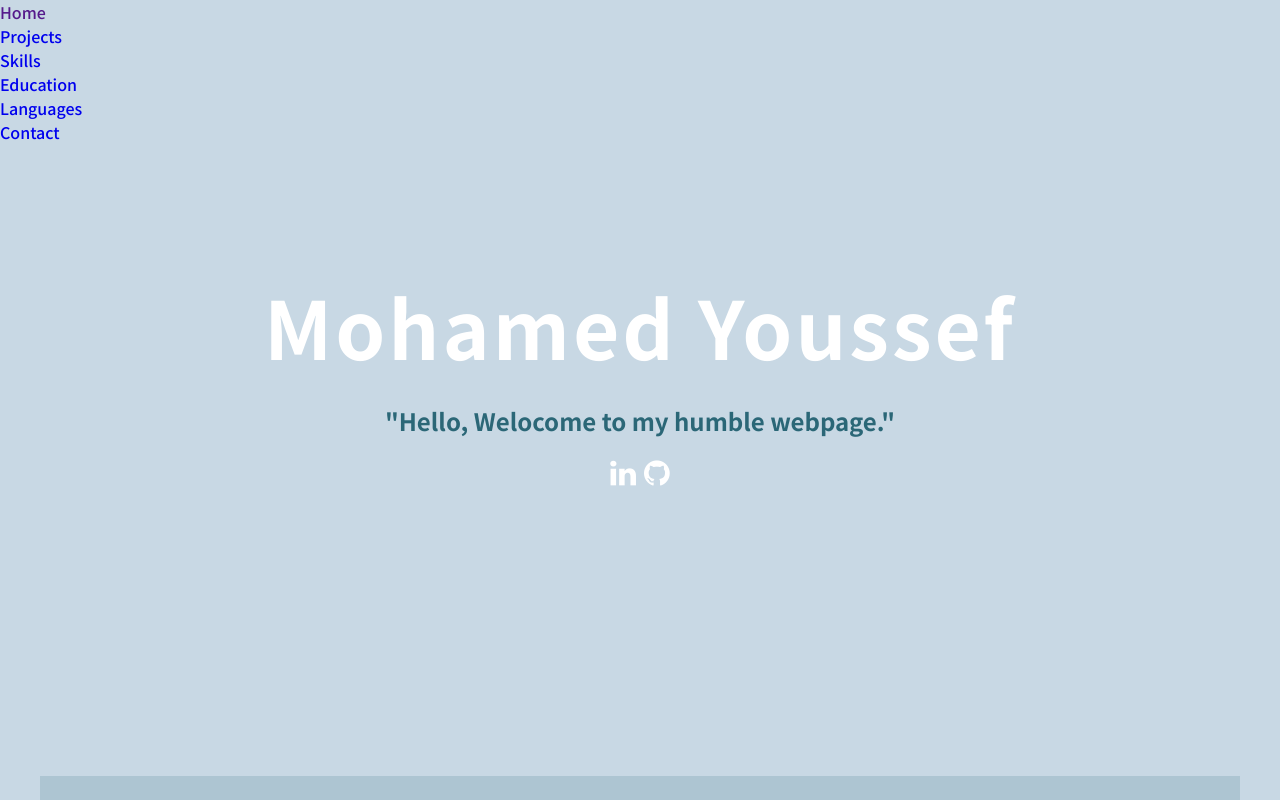
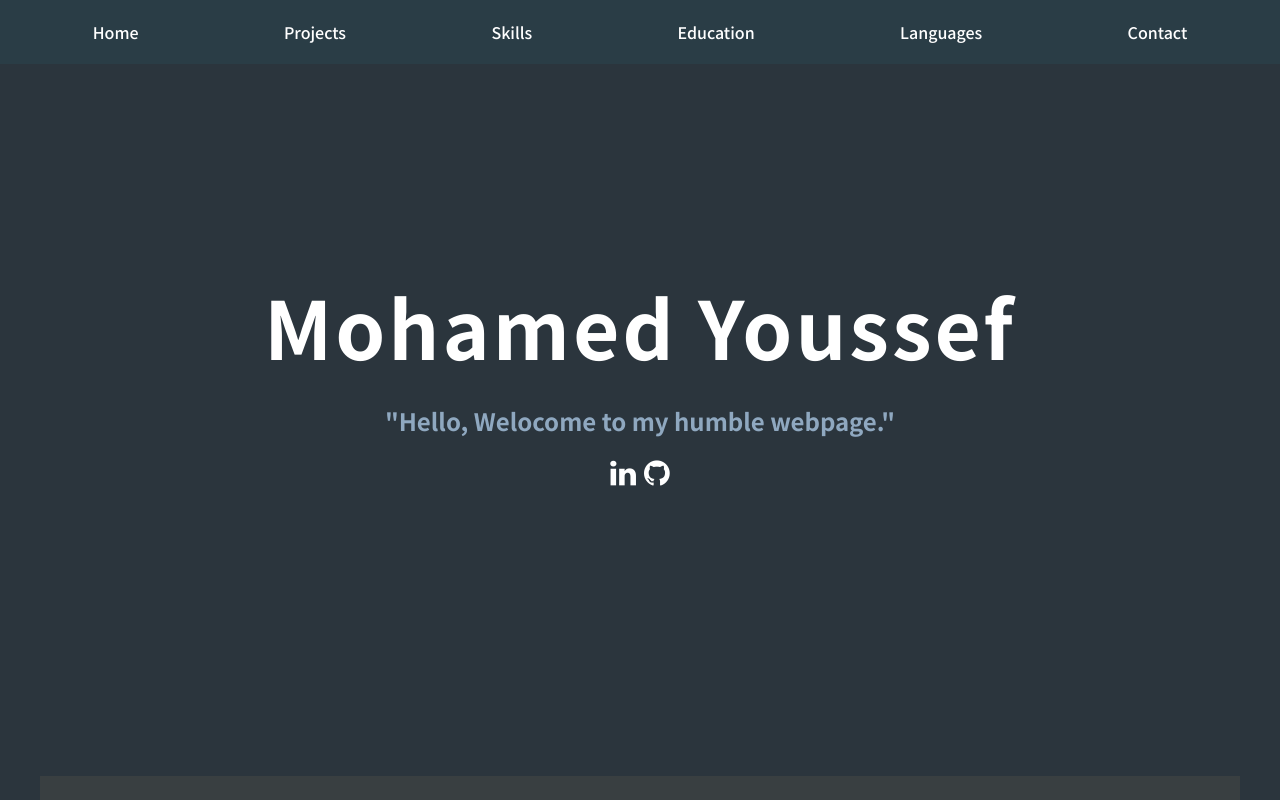
Before and after one commit to moyouss88/personal-webpage, a plain HTML site: page index.html in a window 1280 px wide. Shown: the top 800 px of the page. Drawn offline with nearby package versions, Linux system fonts and the light colour scheme.

Commit message:
Update style.css

```diff
--- a/style.css
+++ b/style.css
@@ -1,6 +1,6 @@
 :root {
-  --main-color: #2b67772b;
-  --secondary-color: #2b6777;
+  --main-color: #393f41;
+  --secondary-color: #8fa8c0;
 }
 * {
   -webkit-box-sizing: border-box;
@@ -11,26 +11,26 @@
 }
 body {
   font-family: "Noto Sans KR";
-  background-color: #c8d8e4;
+  background-color: #2b353d;
 }
 .navigation {
   position: fixed;
   width: 100%;
 }
-.navigation nav {
+.navigation ul {
   display: flex;
   justify-content: space-around;
-  background-color: var(--main-color);
+  background-color: #2b67772b;
   padding: 20px;
 }
-.navigation nav li {
+.navigation ul li {
   list-style: none;
 }
-.navigation nav li a {
+.navigation ul li a {
   text-decoration: none;
   color: white;
 }
-.navigation nav li a:hover {
+.navigation ul li a:hover {
   color: var(--secondary-color);
 }
 .header .container {
@@ -169,7 +169,7 @@ input[name="r"] {
 }
 
 @media (max-width: 768px) {
-  .navigation nav {
+  .navigation ul {
     flex-direction: column;
   }
   .header .container h1 {
```
